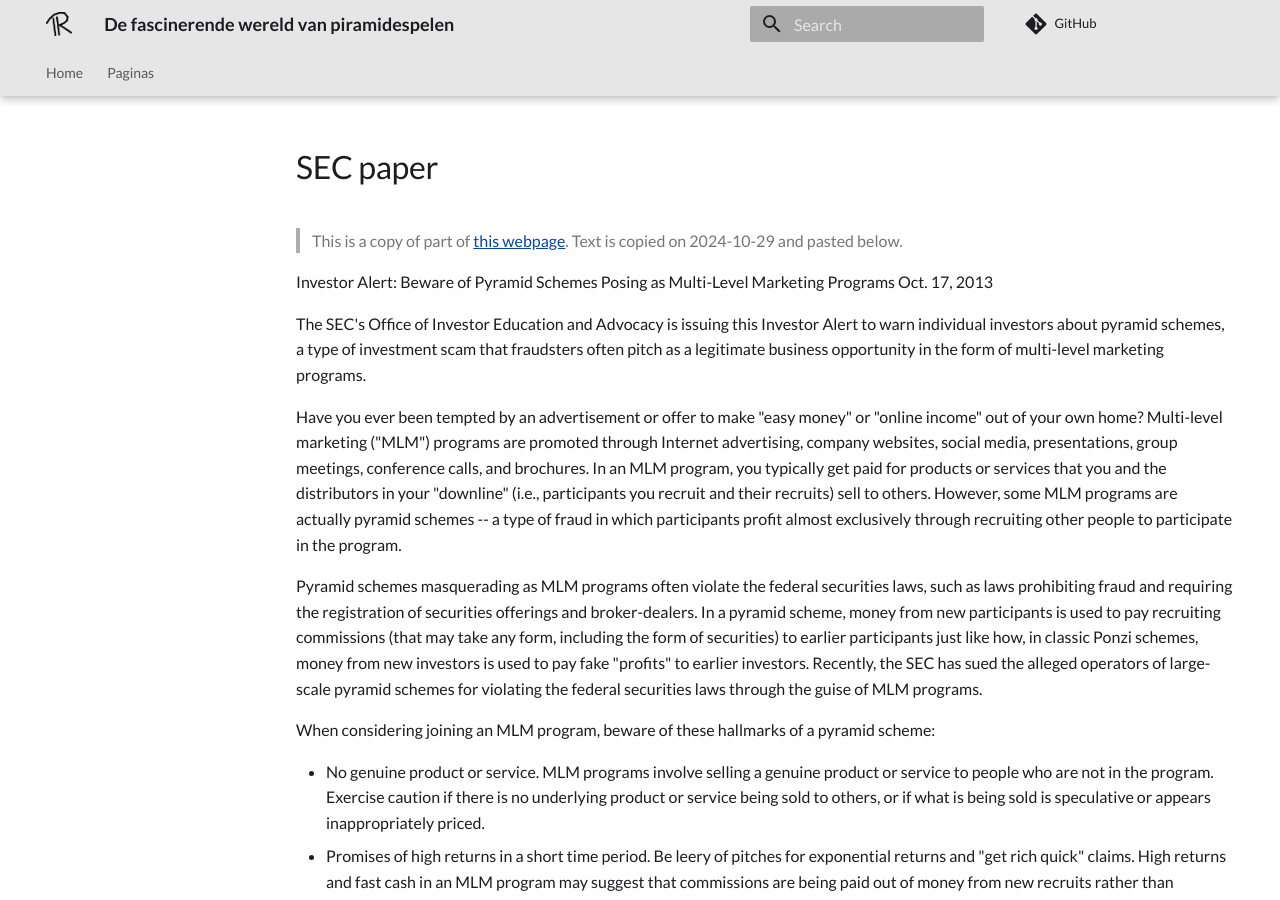
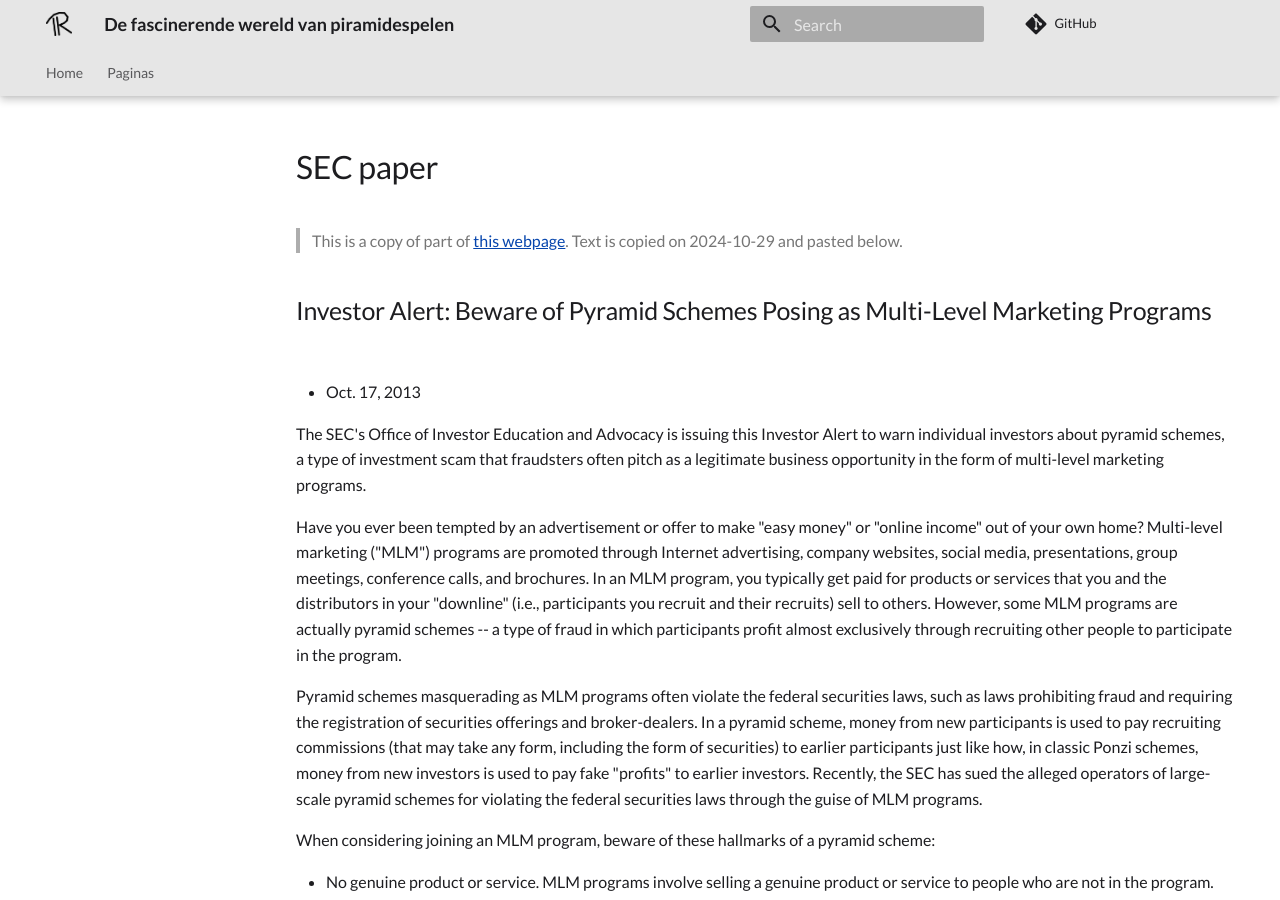
Before and after one commit to richelbilderbeek/artikel_vrijdenker_piramidespelen, an MkDocs documentation site: the page built from docs/paginas/sec.md, in a window 1280 px wide and 900 px high. Built offline with MkDocs 1.6.1 and Material for MkDocs 9.7.7, drawn with Linux system fonts in a browser that asks for light colours; comment, search, counter and statistics services are not loaded.

Commit message:
Fix markdown

```diff
--- a/docs/paginas/sec.md
+++ b/docs/paginas/sec.md
@@ -1,31 +1,93 @@
 # SEC paper
 
-> This is a copy of part of [this webpage](https://www.investor.gov/introduction-investing/general-resources/news-alerts/alerts-bulletins/investor-alerts/investor-30).
+> This is a copy of part of
+> [this webpage](https://www.investor.gov/introduction-investing/general-resources/news-alerts/alerts-bulletins/investor-alerts/investor-30).
 > Text is copied on 2024-10-29 and pasted below.
 
-Investor Alert: Beware of Pyramid Schemes Posing as Multi-Level Marketing Programs
-Oct. 17, 2013
+## Investor Alert: Beware of Pyramid Schemes Posing as Multi-Level Marketing Programs
 
-The SEC's Office of Investor Education and Advocacy is issuing this Investor Alert to warn individual investors about pyramid schemes, a type of investment scam that fraudsters often pitch as a legitimate business opportunity in the form of multi-level marketing programs.
+- Oct. 17, 2013
 
-Have you ever been tempted by an advertisement or offer to make "easy money" or "online income" out of your own home? Multi-level marketing ("MLM") programs are promoted through Internet advertising, company websites, social media, presentations, group meetings, conference calls, and brochures. In an MLM program, you typically get paid for products or services that you and the distributors in your "downline" (i.e., participants you recruit and their recruits) sell to others. However, some MLM programs are actually pyramid schemes -- a type of fraud in which participants profit almost exclusively through recruiting other people to participate in the program.
+The SEC's Office of Investor Education and Advocacy is issuing this Investor
+Alert to warn individual investors about pyramid schemes, a type of investment
+scam that fraudsters often pitch as a legitimate business opportunity
+in the form of multi-level marketing programs.
 
-Pyramid schemes masquerading as MLM programs often violate the federal securities laws, such as laws prohibiting fraud and requiring the registration of securities offerings and broker-dealers. In a pyramid scheme, money from new participants is used to pay recruiting commissions (that may take any form, including the form of securities) to earlier participants just like how, in classic Ponzi schemes, money from new investors is used to pay fake "profits" to earlier investors. Recently, the SEC has sued the alleged operators of large-scale pyramid schemes for violating the federal securities laws through the guise of MLM programs.
+Have you ever been tempted by an advertisement or offer to make "easy money"
+or "online income" out of your own home? Multi-level marketing ("MLM") programs
+are promoted through Internet advertising, company websites, social media,
+presentations, group meetings, conference calls, and brochures.
+In an MLM program, you typically get paid for products or services that you
+and the distributors in your "downline" (i.e., participants you recruit and
+their recruits) sell to others. However, some MLM programs are actually pyramid
+schemes -- a type of fraud in which participants profit almost exclusively
+through recruiting other people to participate in the program.
 
-When considering joining an MLM program, beware of these hallmarks of a pyramid scheme:
+Pyramid schemes masquerading as MLM programs often violate the federal
+securities laws, such as laws prohibiting fraud and requiring the registration
+of securities offerings and broker-dealers. In a pyramid scheme, money from new
+participants is used to pay recruiting commissions (that may take any form,
+including the form of securities) to earlier participants just like how, in
+classic Ponzi schemes, money from new investors is used to pay fake "profits"
+to earlier investors. Recently, the SEC has sued the alleged operators of
+large-scale pyramid schemes for violating the federal securities laws through
+the guise of MLM programs.
 
-- No genuine product or service. MLM programs involve selling a genuine product or service to people who are not in the program. Exercise caution if there is no underlying product or service being sold to others, or if what is being sold is speculative or appears inappropriately priced.
-- Promises of high returns in a short time period. Be leery of pitches for exponential returns and "get rich quick" claims. High returns and fast cash in an MLM program may suggest that commissions are being paid out of money from new recruits rather than revenue generated by product sales.
-- Easy money or passive income. Be wary if you are offered compensation in exchange for little work such as making payments, recruiting others, and placing advertisements.
-- No demonstrated revenue from retail sales. Ask to see documents, such as financial statements audited by a certified public accountant (CPA), showing that the MLM company generates revenue from selling its products or services to people outside the program.
-- Buy-in required. The goal of an MLM program is to sell products. Be careful if you are required to pay a buy-in to participate in the program, even if the buy-in is a nominal one-time or recurring fee (e.g., $10 or $10/month).
-- Complex commission structure. Be concerned unless commissions are based on products or services that you or your recruits sell to people outside the program. If you do not understand how you will be compensated, be cautious.
-- Emphasis on recruiting. If a program primarily focuses on recruiting others to join the program for a fee, it is likely a pyramid scheme. Be skeptical if you will receive more compensation for recruiting others than for product sales.
+When considering joining an MLM program, beware of these hallmarks
+of a pyramid scheme:
 
-The SEC has taken emergency enforcement action to stop alleged pyramid schemes that violate the federal securities laws, including schemes disguised as MLM programs.
+- No genuine product or service. MLM programs involve selling a genuine product
+  or service to people who are not in the program. Exercise caution if there is
+  no underlying product or service being sold to others, or if what is being
+  sold is speculative or appears inappropriately priced.
+- Promises of high returns in a short time period. Be leery of pitches for
+  exponential returns and "get rich quick" claims. High returns and fast cash
+  in an MLM program may suggest that commissions are being paid out of money
+  from new recruits rather than revenue generated by product sales.
+- Easy money or passive income. Be wary if you are offered compensation in
+  exchange for little work such as making payments, recruiting others, and
+  placing advertisements.
+- No demonstrated revenue from retail sales. Ask to see documents, such as
+  financial statements audited by a certified public accountant (CPA), showing
+  that the MLM company generates revenue from selling its products or services
+  to people outside the program.
+- Buy-in required. The goal of an MLM program is to sell products. Be careful
+  if you are required to pay a buy-in to participate in the program, even if
+  the buy-in is a nominal one-time or recurring fee (e.g., $10 or $10/month).
+- Complex commission structure. Be concerned unless commissions are based on
+  products or services that you or your recruits sell to people outside the
+  program. If you do not understand how you will be compensated, be cautious.
+- Emphasis on recruiting. If a program primarily focuses on recruiting others
+  to join the program for a fee, it is likely a pyramid scheme. Be skeptical
+  if you will receive more compensation for recruiting others than for product
+  sales.
 
-For example, in a recently filed litigation, SEC v. CKB168, the SEC filed charges to stop an alleged pyramid scheme perpetrated under the façade of an MLM program for online children's courses. The promoters of the scheme allegedly solicited investors worldwide, including targeting members of Asian-American communities in New York and California. The SEC alleges that these promoters misrepresented CKB as a legitimate and profitable MLM company that sells web-based children's educational courses when, in fact, CKB has little or no retail consumer sales and no apparent source of revenue other than money received from new investors.
+The SEC has taken emergency enforcement action to stop alleged pyramid schemes
+that violate the federal securities laws, including schemes disguised as MLM
+programs.
 
-In an adjudicated settled action, SEC v. Rex Venture Group, the SEC shut down a $600 million fraud that duped approximately one million Internet customers through a complex investment scam involving a Ponzi scheme promoted as a daily profit-share pool and a pyramid scheme pitched as an MLM program for Zeekrewards.com, the self-described affiliate advertising division for zeekler.com, a penny auction website. The SEC alleged that, for the pyramid scheme component of the scam, the defendants promised bonuses and commissions to customers for enrolling in a monthly subscription plan and recruiting others to join the plan. However, according to the SEC's complaint, new customers' funds were pooled and used to pay recruiting bonuses to existing customers because there was no substantial legitimate revenue from product sales.
+For example, in a recently filed litigation, SEC v. CKB168, the SEC filed
+charges to stop an alleged pyramid scheme perpetrated under the façade of an
+MLM program for online children's courses. The promoters of the scheme
+allegedly solicited investors worldwide, including targeting members of
+Asian-American communities in New York and California. The SEC alleges that
+these promoters misrepresented CKB as a legitimate and profitable MLM company
+that sells web-based children's educational courses when, in fact, CKB has
+little or no retail consumer sales and no apparent source of revenue other
+than money received from new investors.
 
-Pyramid schemes cannot be sustained and always collapse eventually. Protect yourself and your money by steering clear of any "opportunity" bearing warning signs of a pyramid scheme.
+In an adjudicated settled action, SEC v. Rex Venture Group, the SEC shut down
+a $600 million fraud that duped approximately one million Internet customers
+through a complex investment scam involving a Ponzi scheme promoted as a daily
+profit-share pool and a pyramid scheme pitched as an MLM program for
+Zeekrewards.com, the self-described affiliate advertising division for
+zeekler.com, a penny auction website. The SEC alleged that, for the pyramid
+scheme component of the scam, the defendants promised bonuses and commissions
+to customers for enrolling in a monthly subscription plan and recruiting others
+to join the plan. However, according to the SEC's complaint, new customers'
+funds were pooled and used to pay recruiting bonuses to existing customers
+because there was no substantial legitimate revenue from product sales.
+
+Pyramid schemes cannot be sustained and always collapse eventually. Protect
+yourself and your money by steering clear of any "opportunity" bearing
+warning signs of a pyramid scheme.
```
